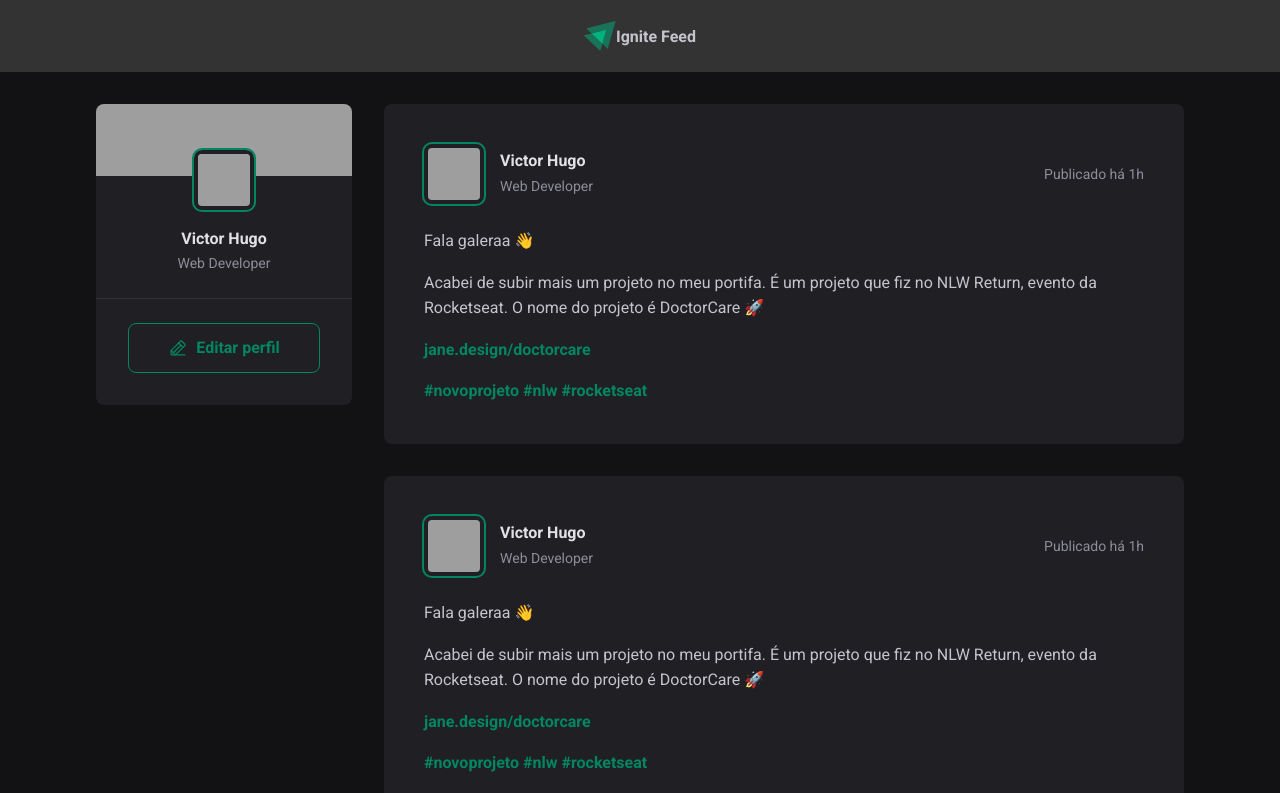
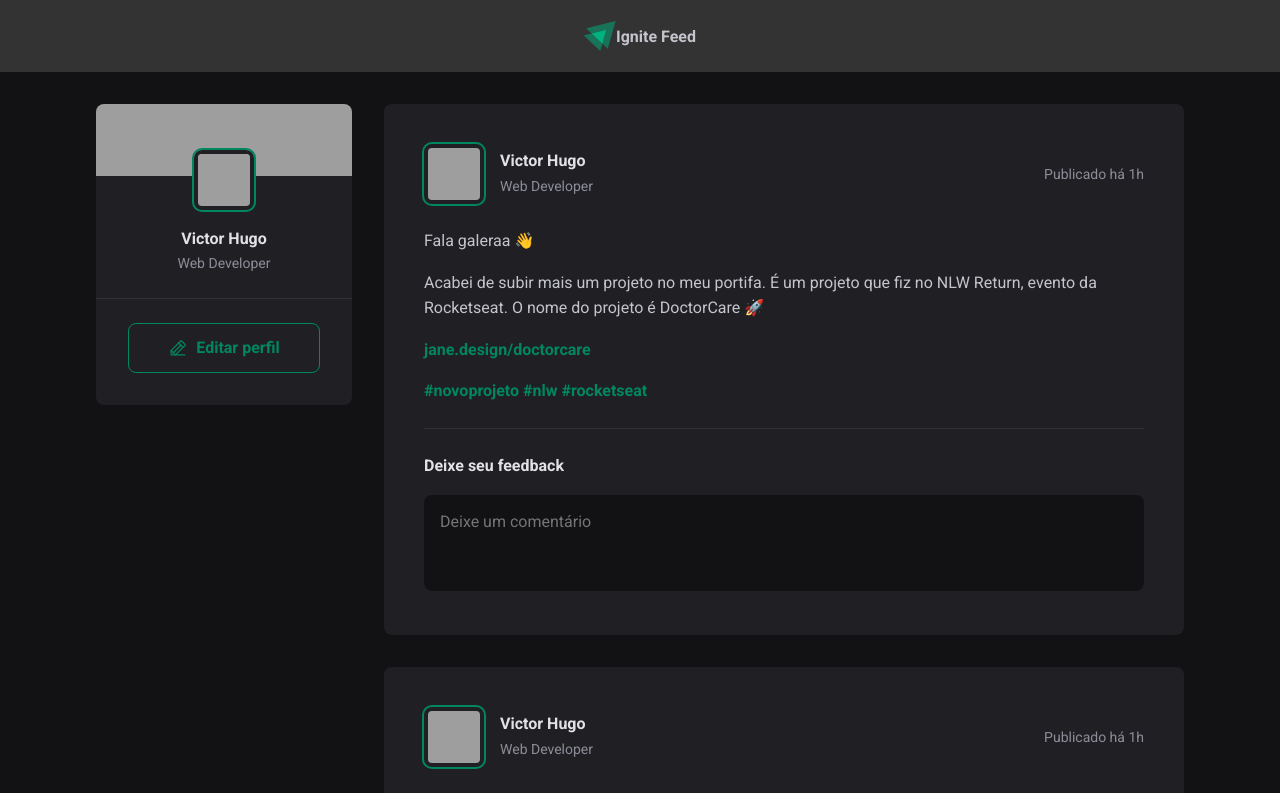
Before and after one commit to ViktorHugodev/feed-ignite, a React (Vite) app: page / in a window 1280 px wide. Shown: the top 793 px of the page. Built offline with nearby package versions, Linux system fonts and the light colour scheme; grey boxes are pictures that could not be loaded.

Commit message:
feat: form styles

```diff
--- a/src/components/Post.jsx
+++ b/src/components/Post.jsx
@@ -29,6 +29,19 @@
         <p><a href="#">jane.design/doctorcare</a></p>
         <p><a href="">#novoprojeto #nlw #rocketseat</a></p>
       </div>
+
+      <form className={styles.form}>
+        <strong>Deixe seu feedback</strong>
+        <textarea
+        placeholder='Deixe um comentário'
+        />
+        <footer>
+        <button
+        type='submit'
+        >Publicar</button>
+        </footer>
+
+      </form>
     </article>
   )
 }
--- a/src/components/Post.module.css
+++ b/src/components/Post.module.css
@@ -38,13 +38,11 @@
   font-size: 0.875rem;
   line-height: 1.6rem;
   color: var(--gray-400);
-
 }
 .content {
   line-height: 1.6;
   color: var(--gray-300);
   margin-top: 1.5rem;
-
 }
 .content p {
   margin-top: 1rem;
@@ -57,3 +55,51 @@
 .content a:hover {
   color: var(--green-300);
 }
+
+.form {
+  width: 100%;
+  margin-top: 1.5rem;
+  padding-top: 1.5rem;
+  border-top: 1px solid var(--gray-600);
+}
+
+.form > strong {
+  line-height: 1.6;
+  color: var(--gray-100);
+}
+
+.form textarea {
+  width: 100%;
+  border: 0;
+  resize: none;
+  height: 6rem;
+  padding: 1rem;
+  border-radius: 8px;
+  background: var(--gray-900);
+  color: var(--gray-100);
+  line-height: 1.4;
+  margin-top: 1rem;
+}
+.form footer {
+  visibility: hidden;
+  max-height: 0;
+}
+.form:focus-within footer{
+  visibility: visible;
+  max-height: none;
+}
+
+.form button[type='submit'] {
+  padding: 1rem 1.5rem;
+  margin-top: 1rem;
+  border-radius: 8px;
+  border: 0;
+  background: var(--green-500);
+  color: var(--white);
+  font-weight: bold;
+  cursor: pointer;
+  transition: background-color 0.2s;
+}
+.form button[type='submit']:hover {
+  background: var(--green-300);
+}
--- a/src/global.css
+++ b/src/global.css
@@ -12,7 +12,10 @@
   --green-300: #00B37E;
   --green-500:#00875f;
 }
-
+:focus {
+  outline: transparent;
+  box-shadow: 0 0 0 2px var(--green-500);
+}
 * {
   margin: 0;
   padding: 0;
```
